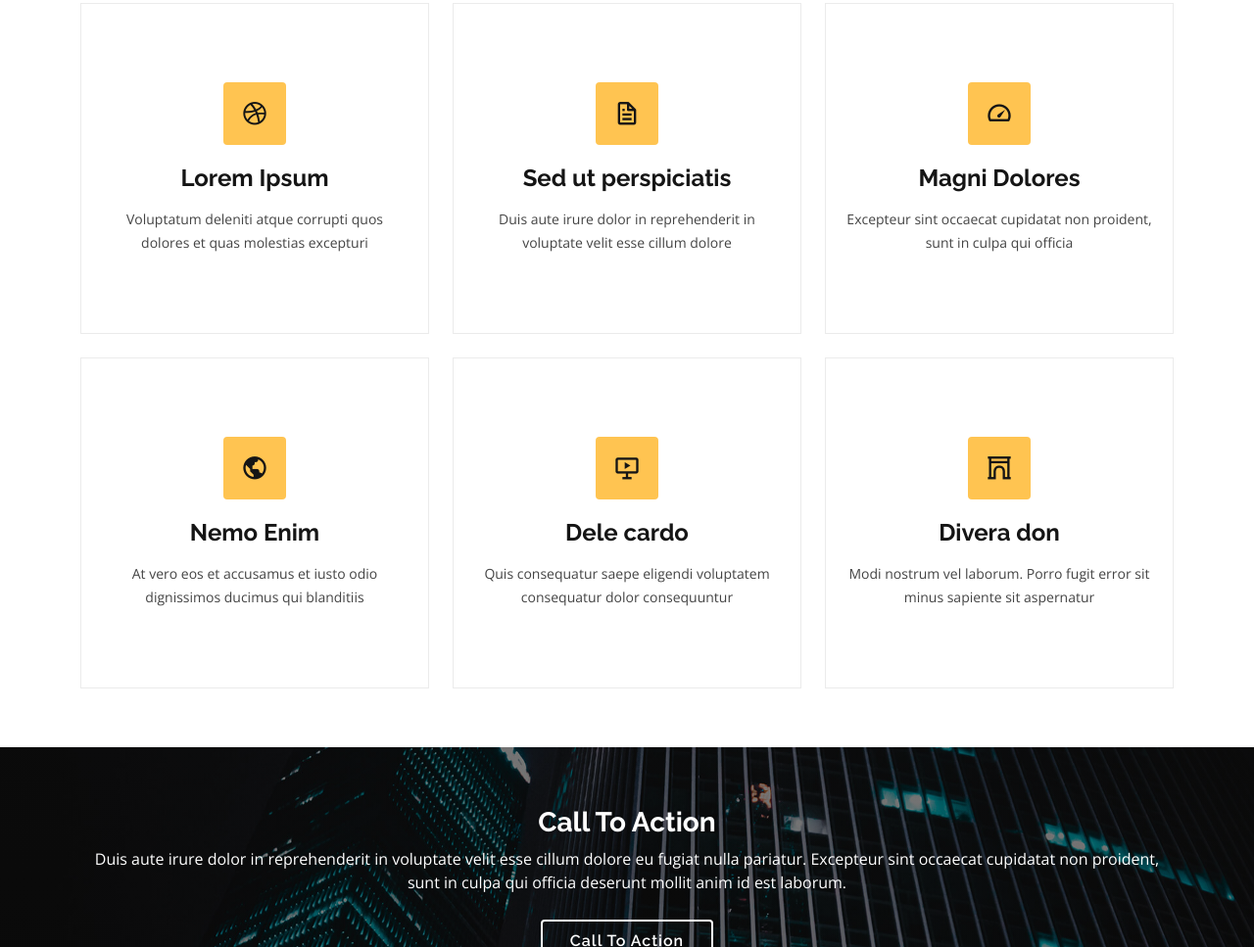
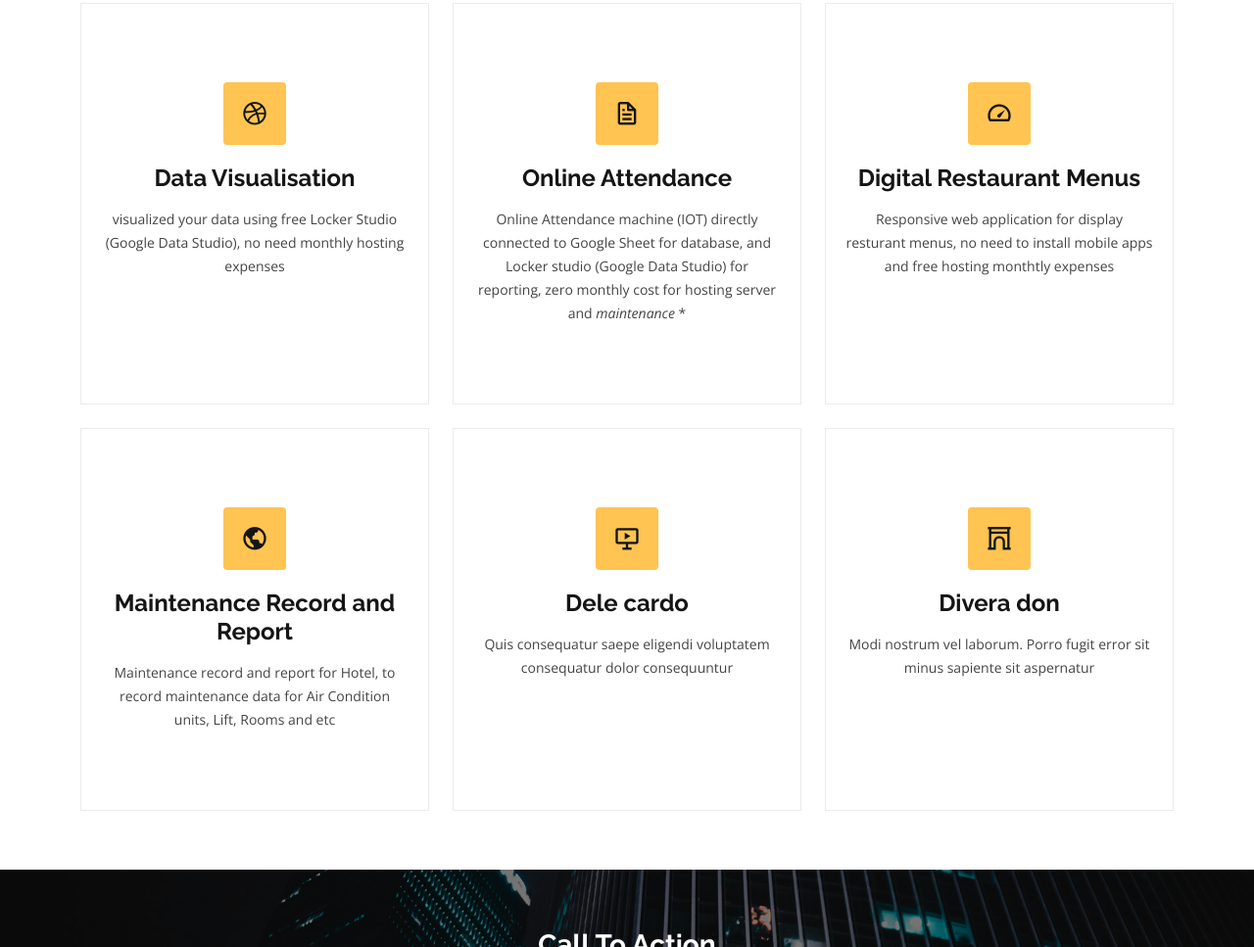
Before and after one commit to masetio/masetio.gihub.io, a plain HTML site: page index.html in a window 1280 px wide. Shown: the part 2319-3286 px from the top of the page at 98% size. Drawn offline with nearby package versions, Linux system fonts and the light colour scheme; animation ran at ten frames a second.

Commit message:
modified:   index.html

```diff
--- a/index.html
+++ b/index.html
@@ -224,32 +224,32 @@
           <div class="col-lg-4 col-md-6 d-flex align-items-stretch" data-aos="zoom-in" data-aos-delay="100">
             <div class="icon-box">
               <div class="icon"><i class="bx bxl-dribbble"></i></div>
-              <h4><a href="">Lorem Ipsum</a></h4>
-              <p>Voluptatum deleniti atque corrupti quos dolores et quas molestias excepturi</p>
+              <h4><a href="">Data Visualisation</a></h4>
+              <p>visualized your data using free Locker Studio (Google Data Studio), no need monthly hosting expenses </p>
             </div>
           </div>
 
           <div class="col-lg-4 col-md-6 d-flex align-items-stretch mt-4 mt-md-0" data-aos="zoom-in" data-aos-delay="200">
             <div class="icon-box">
               <div class="icon"><i class="bx bx-file"></i></div>
-              <h4><a href="">Sed ut perspiciatis</a></h4>
-              <p>Duis aute irure dolor in reprehenderit in voluptate velit esse cillum dolore</p>
+              <h4><a href="">Online Attendance</a></h4>
+              <p>Online Attendance machine (IOT) directly connected to Google Sheet for database, and Locker studio (Google Data Studio) for reporting, zero monthly cost for hosting server and <i>maintenance</i> *</p>
             </div>
           </div>
 
           <div class="col-lg-4 col-md-6 d-flex align-items-stretch mt-4 mt-lg-0" data-aos="zoom-in" data-aos-delay="300">
             <div class="icon-box">
               <div class="icon"><i class="bx bx-tachometer"></i></div>
-              <h4><a href="">Magni Dolores</a></h4>
-              <p>Excepteur sint occaecat cupidatat non proident, sunt in culpa qui officia</p>
+              <h4><a href="">Digital Restaurant Menus</a></h4>
+              <p>Responsive web application for display resturant menus, no need to install mobile apps and free hosting monthtly expenses</p>
             </div>
           </div>
 
           <div class="col-lg-4 col-md-6 d-flex align-items-stretch mt-4" data-aos="zoom-in" data-aos-delay="100">
             <div class="icon-box">
               <div class="icon"><i class="bx bx-world"></i></div>
-              <h4><a href="">Nemo Enim</a></h4>
-              <p>At vero eos et accusamus et iusto odio dignissimos ducimus qui blanditiis</p>
+              <h4><a href="">Maintenance Record and Report</a></h4>
+              <p>Maintenance record and report for Hotel, to record maintenance data for Air Condition units, Lift, Rooms and etc</p>
             </div>
           </div>
 
```
